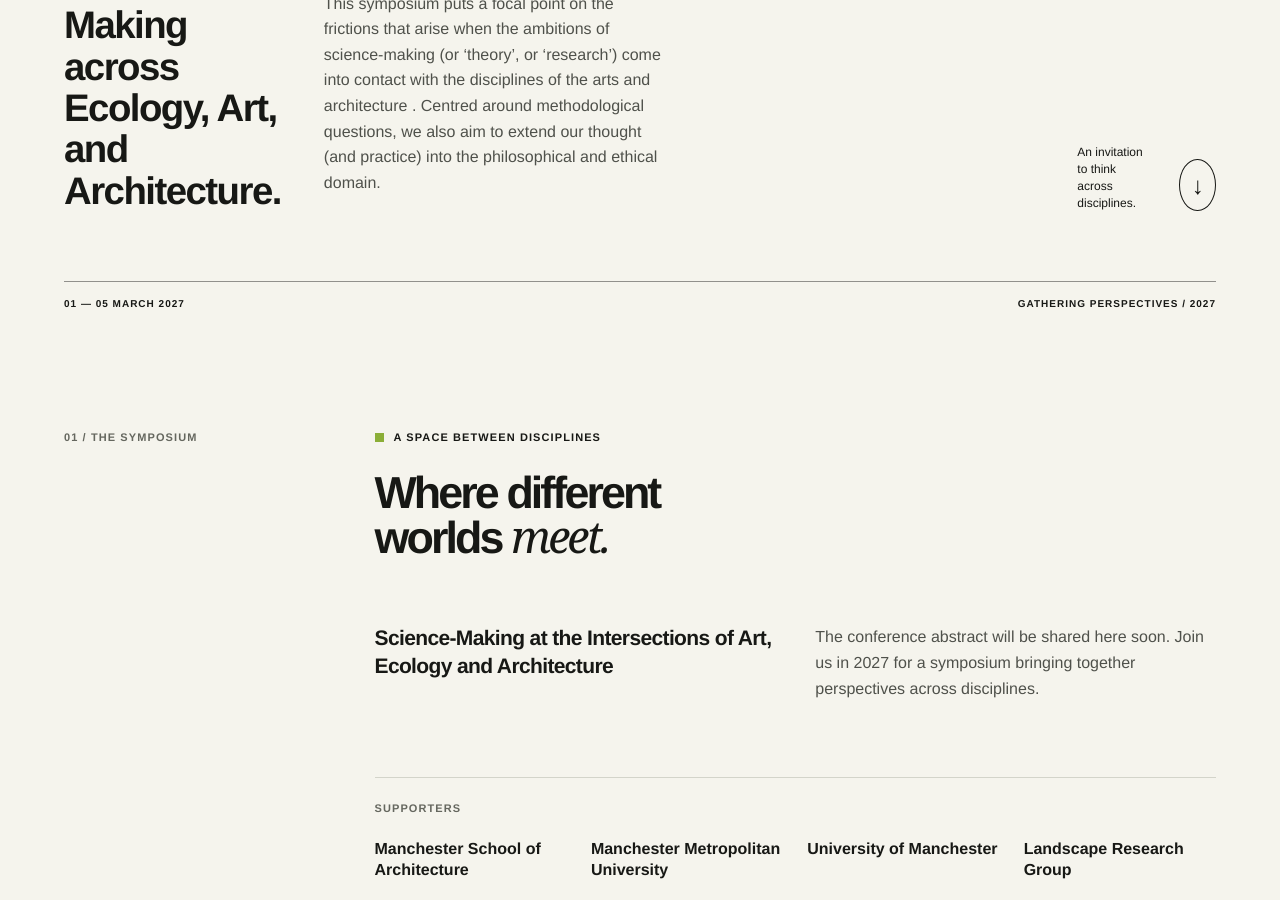
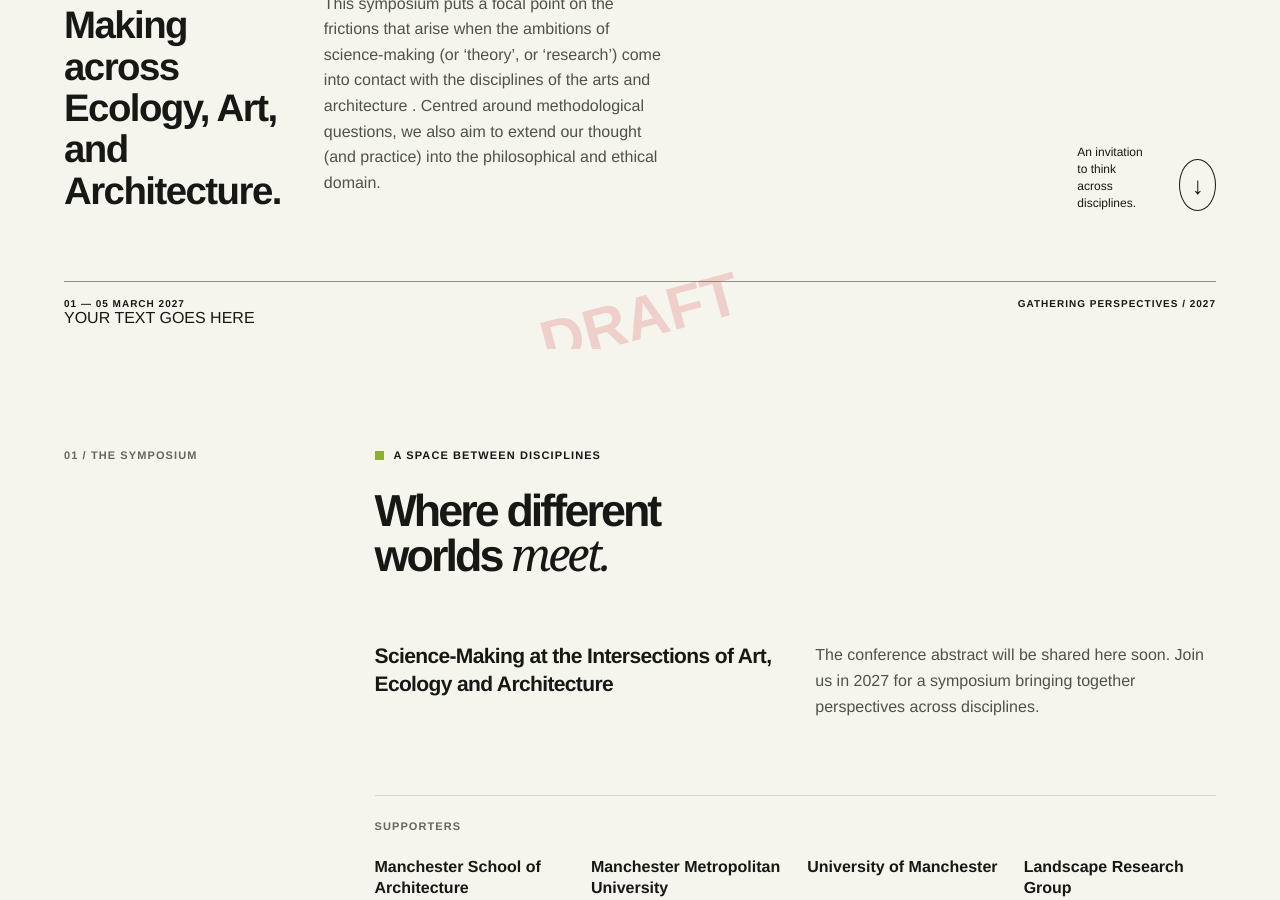
Before and after one commit to rtbs-atlas/frictions.github.io, a Jekyll site: the page built from index.html, in a window 1280 px wide and 900 px high, scrolled down 842 px. Built offline with Jekyll 4.4.1, drawn with Linux system fonts in a browser that asks for light colours; some of the changed text lies outside the part shown.

Commit message:
Add 'DRAFT' overlay to index.html

```diff
--- a/index.html
+++ b/index.html
@@ -19,6 +19,7 @@ layout: default
     <div class="hero-side"><span>An invitation to think<br>across disciplines.</span><a class="round-arrow" href="#about" aria-label="Read more">↓</a></div>
   </div>
   <div class="hero-index"><span>01 — 05 March 2027</span><span>Gathering perspectives / 2027</span></div>
+  <div style="position:relative;"><span style="position:absolute;top:50%;left:50%;transform:translate(-50%,-50%) rotate(-15deg);font-size:60px;font-weight:900;color:rgba(200,0,0,0.15);z-index:0;pointer-events:none;">DRAFT</span><div style="position:relative;z-index:1;">YOUR TEXT GOES HERE</div></div>
 </section>
 
 <section class="about section-wrap" id="about">
@@ -58,5 +59,3 @@ layout: default
     <a class="button" href="{{ '/schedule/' | relative_url }}">Explore the schedule <span aria-hidden="true">↗</span></a>
   </div>
 </section>
-
-<div style="position:relative;"><span style="position:absolute;top:50%;left:50%;transform:translate(-50%,-50%) rotate(-15deg);font-size:60px;font-weight:900;color:rgba(200,0,0,0.15);z-index:0;pointer-events:none;">DRAFT</span><div style="position:relative;z-index:1;">YOUR TEXT GOES HERE</div></div>
```
